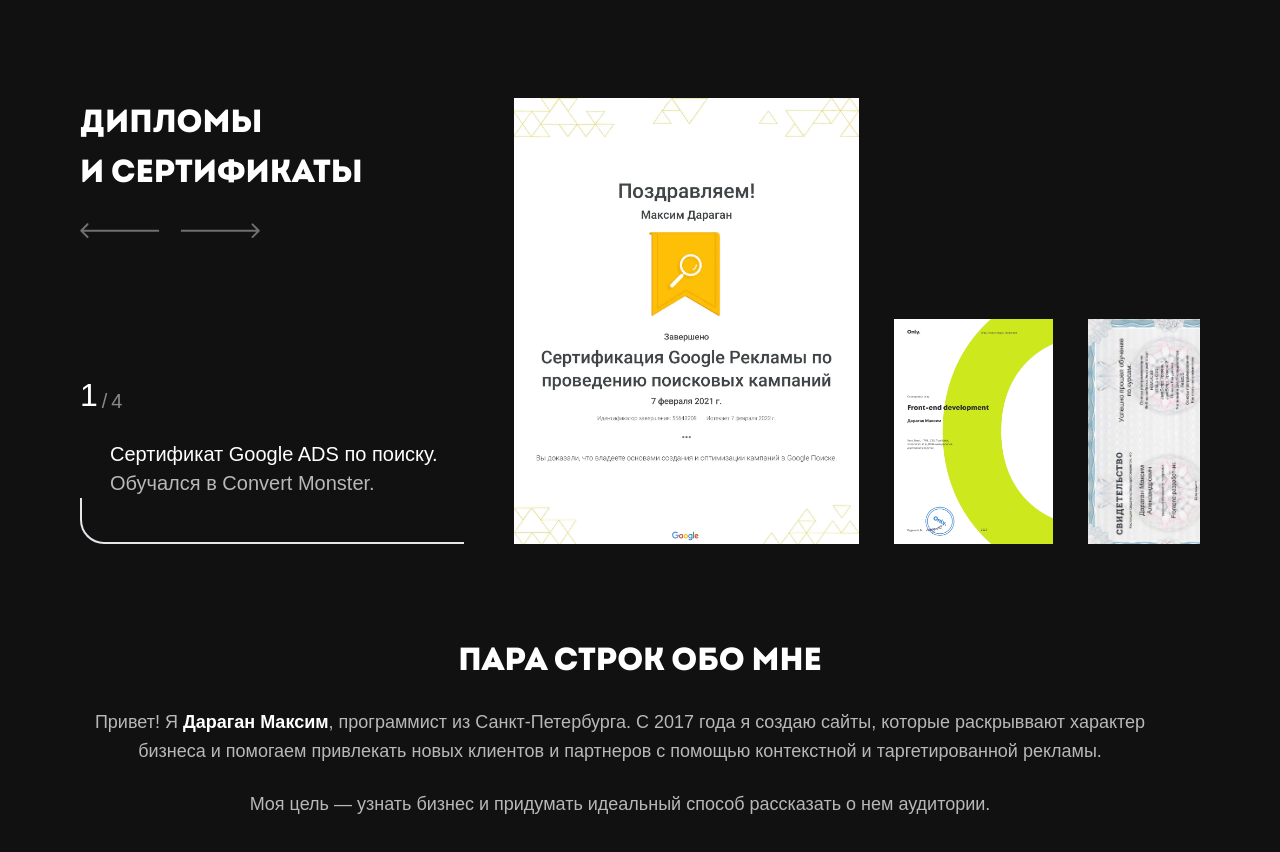
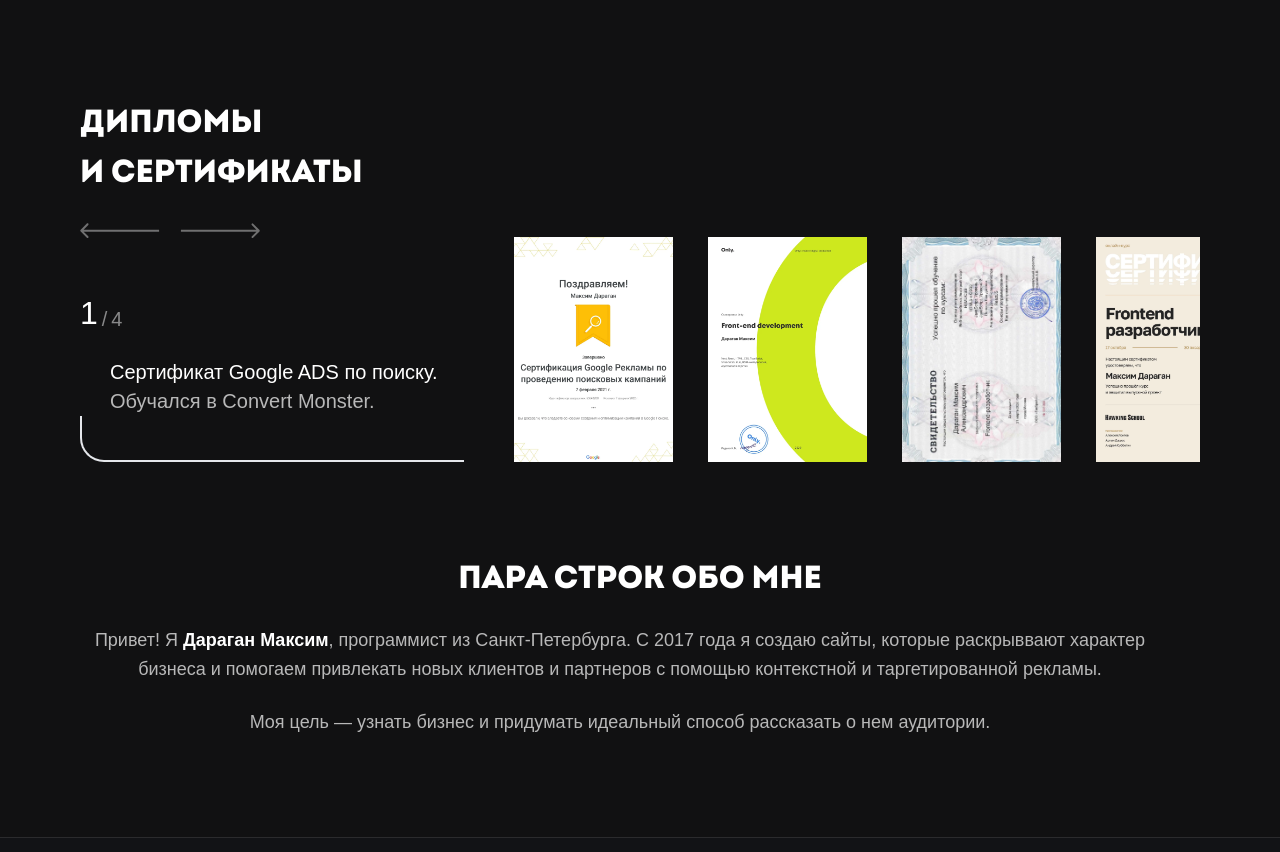
Before and after one commit to Hillel1408/daragan-media, a React (Create React App) app: page / in a window 1280 px wide. Shown: the part 3355-4207 px from the top of the page. Built offline with nearby package versions, Linux system fonts and the light colour scheme; no server answers.

Commit message:
правки

```diff
--- a/src/components/Diplomas/Diplomas.tsx
+++ b/src/components/Diplomas/Diplomas.tsx
@@ -18,10 +18,6 @@
     });
 
     const sert = [{ url: "sert-1.webp" }, { url: "sert-2.webp" }, { url: "sert-3.webp" }, { url: "sert-4.webp" }];
-
-    useEffect(() => {
-        instanceRef.current?.update();
-    }, [currentSlide]);
 
     return (
         <div className="pb-[100px] bg-[#111112]">
@@ -69,12 +65,7 @@
                 </div>
                 <div ref={sliderRef} className="keen-slider items-end snap-start max-w-[686px] overflow-hidden">
                     {sert.map((item, index) => (
-                        <div
-                            key={index}
-                            className={classNames("keen-slider__slide !w-[159px] !h-[225px] !min-w-[159px] !min-h-[225px]", {
-                                "!w-[345px] !h-[446px] !min-w-[345px] !min-h-[446px]": index === currentSlide,
-                            })}
-                        >
+                        <div key={index} className={classNames("keen-slider__slide !w-[159px] !h-[225px] !min-w-[159px] !min-h-[225px]")}>
                             <img src={`images/${item.url}`} alt="" className="object-cover w-full h-full" />
                         </div>
                     ))}
```
